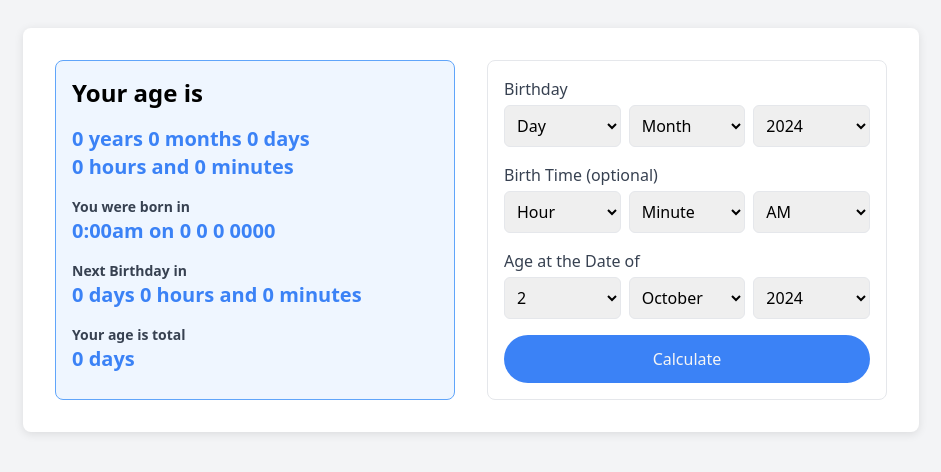
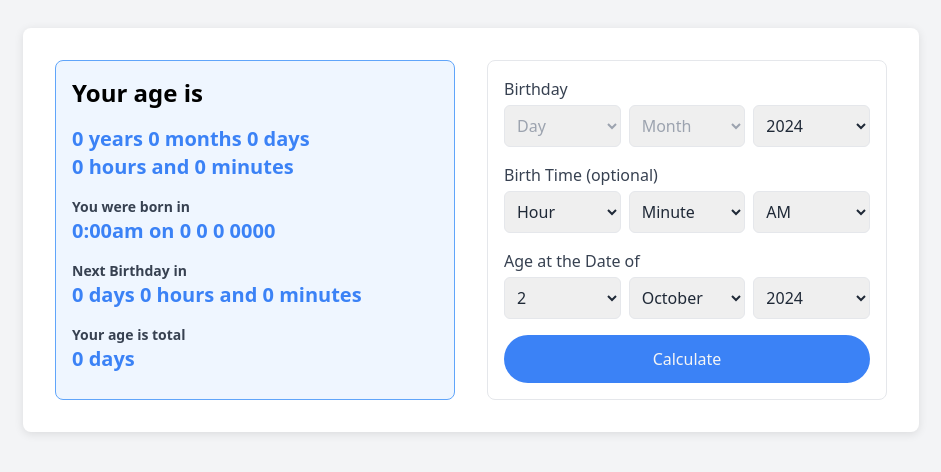
Before and after one commit to fileion/BirthdayCalculator, a website: page index.html in a window 1280 px wide. Shown: the part 170-642 px from the top of the page, without its empty margins (169-1110 px from the left). Drawn offline with Linux system fonts and the light colour scheme.

Commit message:
Select option color for not selected field updated

```diff
--- a/index.html
+++ b/index.html
@@ -30,17 +30,17 @@
                 <div class="mb-4">
                     <label class="form-label">Birthday</label>
                     <div class="grid grid-cols-3 gap-2">
-                        <select class="fi-form-select" aria-label="Day" name="days" id="daySelect">
+                        <select class="fi-form-select" aria-label="Day" name="days" id="daySelect" required>
                             <!-- Days -->
                             <option value="" selected disabled>Day</option>
 
                         </select>
-                        <select class="fi-form-select" aria-label="Month" id="monthSelect">
+                        <select class="fi-form-select" aria-label="Month" id="monthSelect" required>
                             <!-- Months -->
                             <option disabled selected value="">Month</option>
 
                         </select>
-                        <select class="fi-form-select" aria-label="Year" id="yearSelect">
+                        <select class="fi-form-select" aria-label="Year" id="yearSelect" required>
                             <!-- Years -->
                             <option disabled selected>Year</option>
 
--- a/input.css
+++ b/input.css
@@ -31,16 +31,16 @@
 }
 
 .fi-form-select{
-    @apply p-2 border rounded-md invalid:text-red-600 valid:text-green-500
+    @apply p-2 border rounded-md invalid:text-gray-400 valid:text-gray-800
 }
 
 .form-label{
     @apply block text-gray-700 font-medium mb-1
 }
 
-
-
-
+option{
+    @apply text-black
+}
 
 
 
```
Also changed, not shown: style.css.
